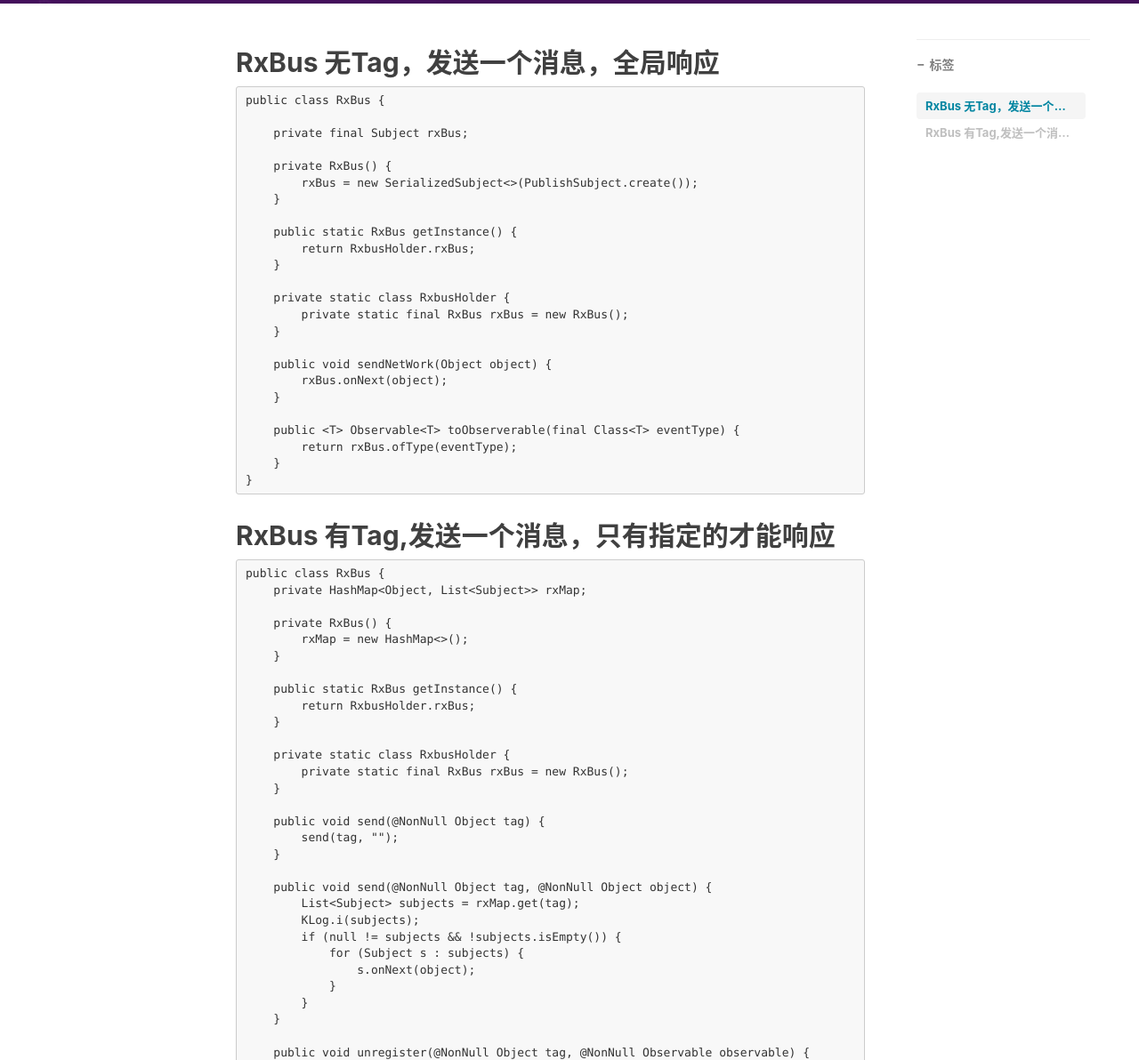
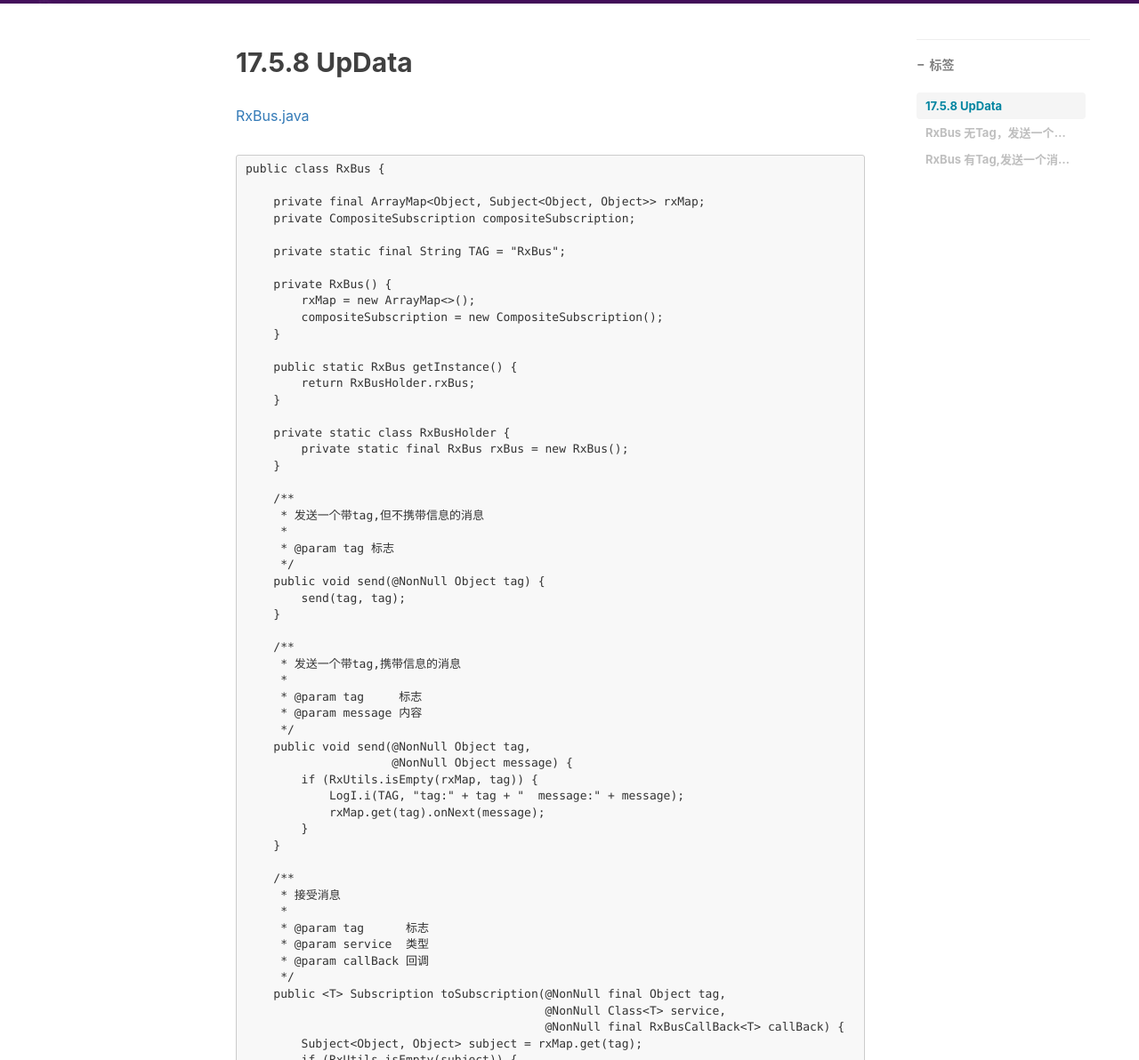
Before and after one commit to 7449/7449.github.io, a Jekyll site: the page built from _posts/2016-10-5-Android_RxBus.md, in a window 1280 px wide and 1400 px high, scrolled down 405 px, cut to the strip 208-1400 px from the top of the window. Shown: the whole strip at 89% size. Built offline with Jekyll 4.4.1, drawn with Linux system fonts in a browser that asks for light colours; nearby versions of some CDN libraries; comment, search, counter and statistics services are not loaded; some of the changed text lies outside the part shown.

Commit message:
update RxBus

```diff
--- a/_posts/2016-10-5-Android_RxBus.md
+++ b/_posts/2016-10-5-Android_RxBus.md
@@ -11,6 +11,145 @@ tags:
     - android
     - Rx系列
 ---
+
+
+## 17.5.8 UpData
+
+[RxBus.java](https://github.com/7449/RxNetWork/blob/master/RxNetWork/src/main/java/com/rxnetwork/bus/RxBus.java)
+
+	public class RxBus {
+
+	    private final ArrayMap<Object, Subject<Object, Object>> rxMap;
+	    private CompositeSubscription compositeSubscription;
+
+	    private static final String TAG = "RxBus";
+
+	    private RxBus() {
+	        rxMap = new ArrayMap<>();
+	        compositeSubscription = new CompositeSubscription();
+	    }
+
+	    public static RxBus getInstance() {
+	        return RxBusHolder.rxBus;
+	    }
+
+	    private static class RxBusHolder {
+	        private static final RxBus rxBus = new RxBus();
+	    }
+
+	    /**
+	     * 发送一个带tag,但不携带信息的消息
+	     *
+	     * @param tag 标志
+	     */
+	    public void send(@NonNull Object tag) {
+	        send(tag, tag);
+	    }
+
+	    /**
+	     * 发送一个带tag,携带信息的消息
+	     *
+	     * @param tag     标志
+	     * @param message 内容
+	     */
+	    public void send(@NonNull Object tag,
+	                     @NonNull Object message) {
+	        if (RxUtils.isEmpty(rxMap, tag)) {
+	            LogI.i(TAG, "tag:" + tag + "  message:" + message);
+	            rxMap.get(tag).onNext(message);
+	        }
+	    }
+
+	    /**
+	     * 接受消息
+	     *
+	     * @param tag      标志
+	     * @param service  类型
+	     * @param callBack 回调
+	     */
+	    public <T> Subscription toSubscription(@NonNull final Object tag,
+	                                           @NonNull Class<T> service,
+	                                           @NonNull final RxBusCallBack<T> callBack) {
+	        Subject<Object, Object> subject = rxMap.get(tag);
+	        if (RxUtils.isEmpty(subject)) {
+	            subject = new SerializedSubject<>(PublishSubject.create());
+	            rxMap.put(tag, subject);
+	        }
+	        Subscription subscribe = subject
+	                .ofType(service)
+	                .subscribeOn(Schedulers.io())
+	                .observeOn(AndroidSchedulers.mainThread())
+	                .subscribe(
+	                        new RxBusSubscriber<T>() {
+	                            @Override
+	                            public void onError(Throwable e) {
+	                                super.onError(e);
+	                                callBack.onError(e);
+	                            }
+
+	                            @Override
+	                            public void onNext(T t) {
+	                                super.onNext(t);
+	                                callBack.onNext(t);
+	                            }
+	                        });
+	        compositeSubscription.add(subscribe);
+	        return subscribe;
+
+	    }
+
+
+	    /**
+	     * 取消订阅
+	     *
+	     * @param tag          标志
+	     * @param subscription 当前tag关联的subscription
+	     */
+	    public void unregister(@NonNull Object tag, @NonNull Subscription subscription) {
+	        compositeSubscription.remove(subscription);
+	        if (RxUtils.isEmpty(rxMap, tag)) {
+	            rxMap.remove(tag);
+	        }
+	    }
+
+	    /**
+	     * 取消所有订阅
+	     */
+	    public void unregisterAll() {
+	        compositeSubscription.clear();
+	        rxMap.clear();
+	    }
+
+	    public CompositeSubscription getCompositeSubscription() {
+	        return compositeSubscription;
+	    }
+
+	    private static class RxBusSubscriber<T> extends Subscriber<T> {
+
+	        @Override
+	        public void onCompleted() {
+
+	        }
+
+	        @Override
+	        public void onError(Throwable e) {
+
+	        }
+
+	        @Override
+	        public void onNext(T t) {
+
+	        }
+	    }
+	}
+
+
+
+	public interface RxBusCallBack<T> {
+	    void onNext(T data);
+
+	    void onError(Throwable throwable);
+	}
 
 
 ## RxBus 无Tag，发送一个消息，全局响应
```
